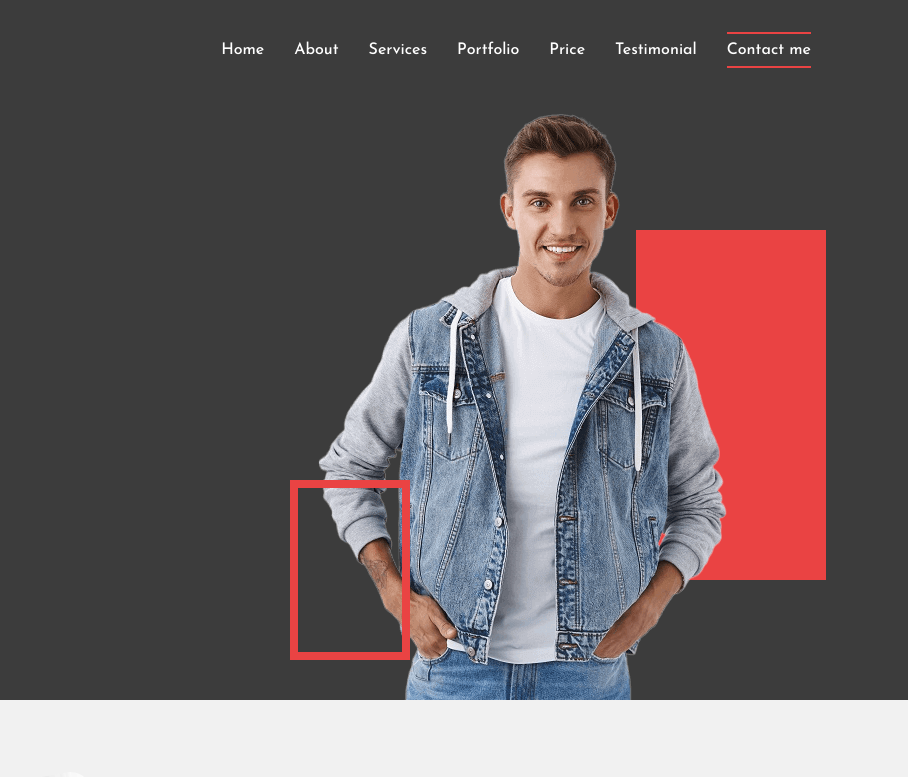
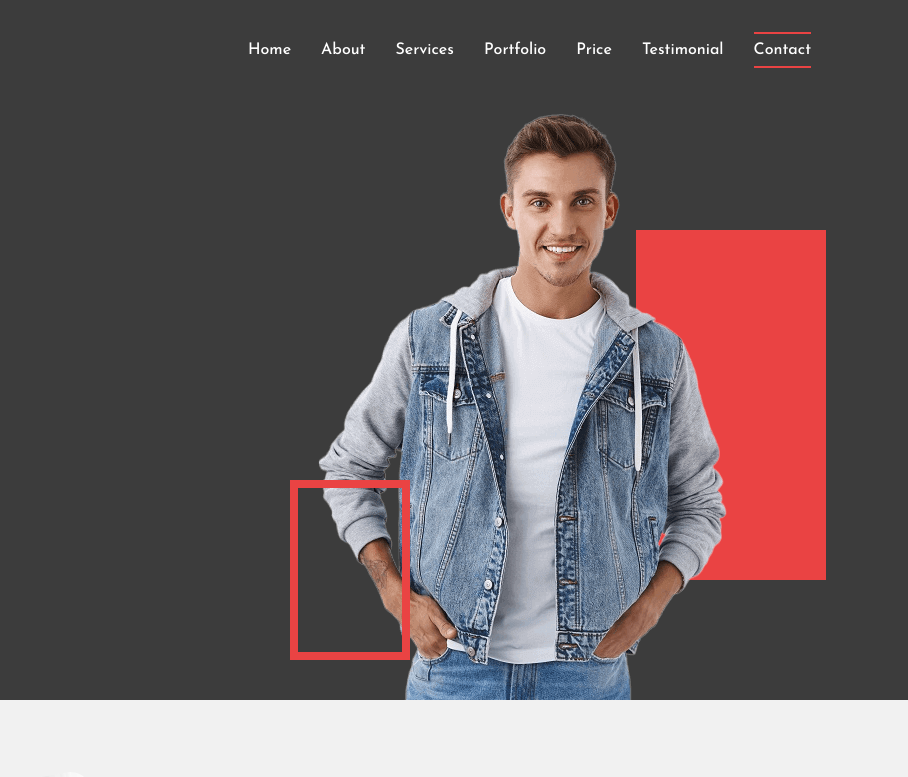
Before and after one commit to iambadhon/portfolio, a plain HTML site: page index.html in a window 1280 px wide. Shown: the top 777 px of the page, 372-1280 px from the left. Drawn offline with nearby package versions, Linux system fonts and the light colour scheme.

Commit message:
full complete

```diff
--- a/index.html
+++ b/index.html
@@ -51,7 +51,7 @@
                         <a class="nav-link" href="#testimonial">Testimonial</a>
                     </li>
                     <li class="nav-item">
-                        <a class="nav-link" href="#contact">Contact me</a>
+                        <a class="nav-link" href="#contact">Contact</a>
                     </li>
                 </ul>
             </div>
```
